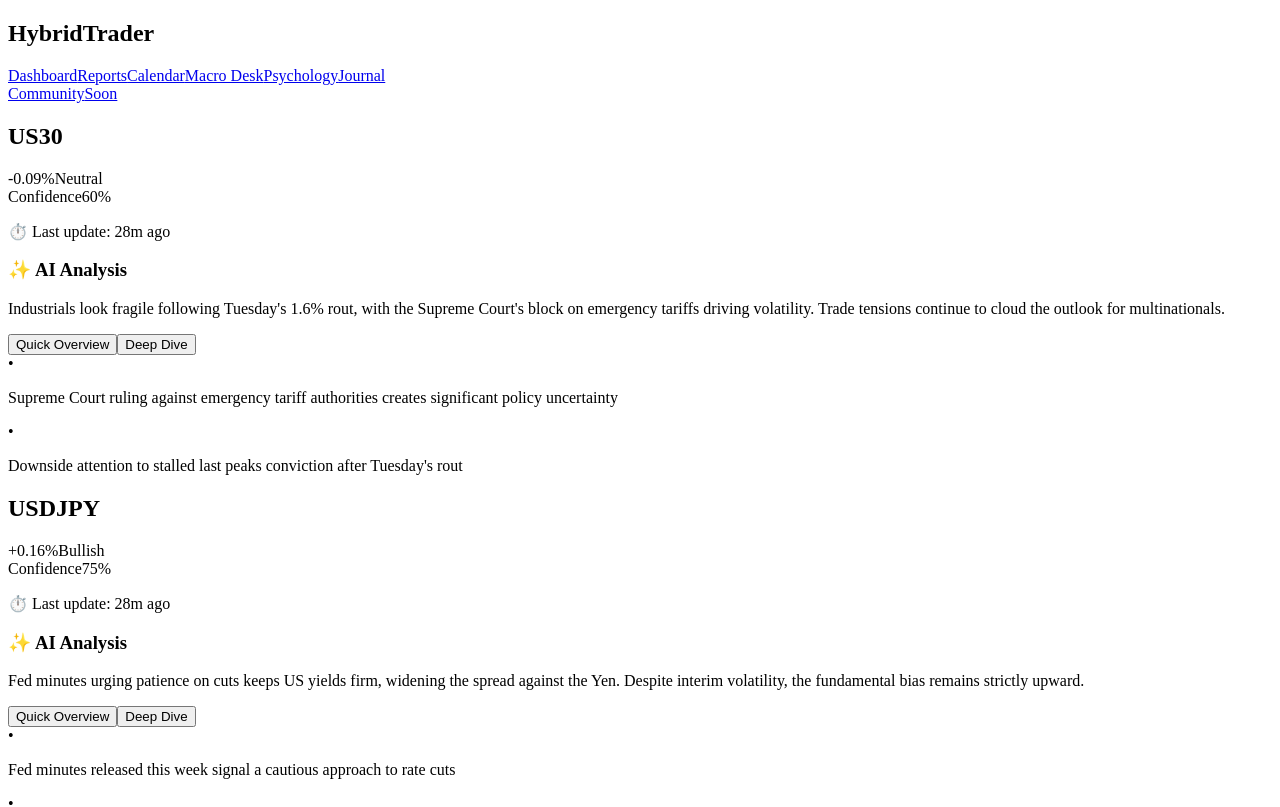
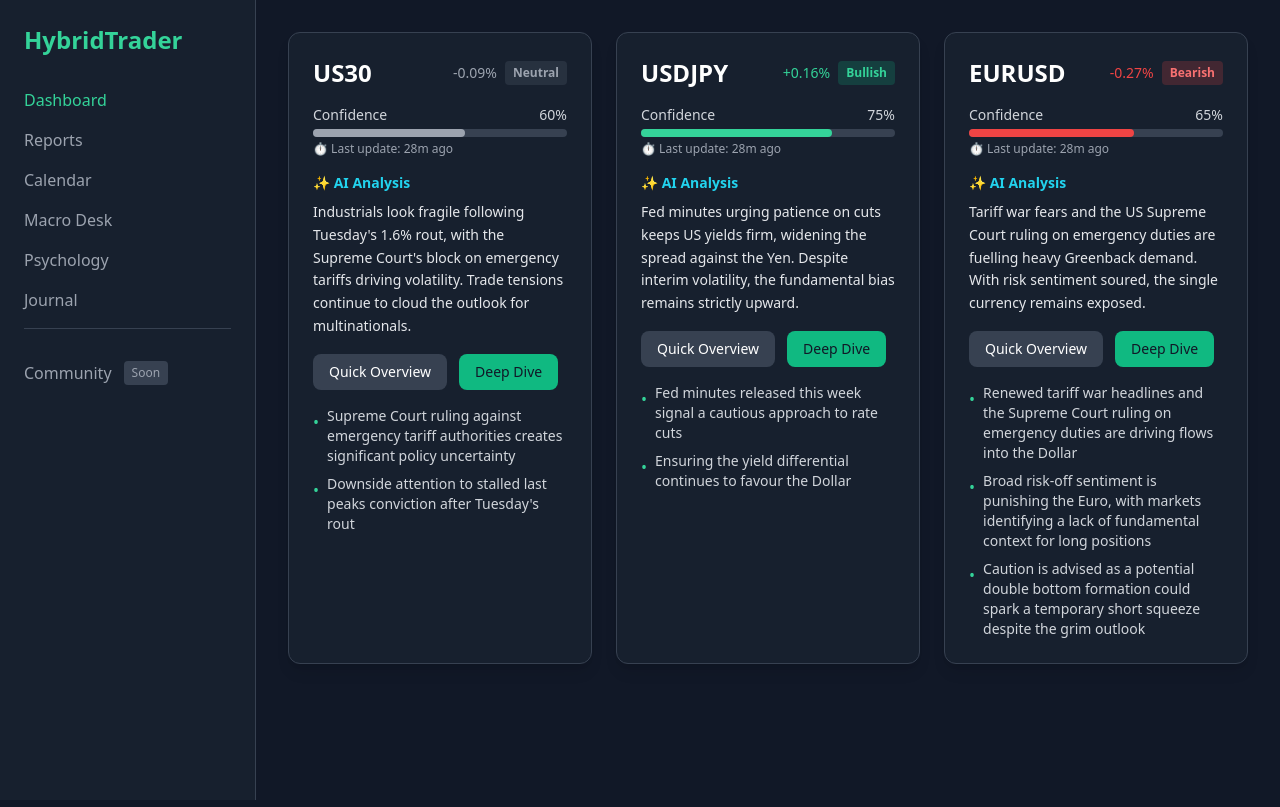
Before and after one commit to Yuan-ai-2026/deepseek, a Next.js app: page / in a window 1280 px wide. Shown: the top 807 px of the page. Built offline with nearby package versions, Linux system fonts and the light colour scheme; no server answers.

Commit message:
Create layout.tsx

```diff
--- /dev/null
+++ b/app/layout.tsx
@@ -0,0 +1,19 @@
+import type { Metadata } from "next";
+import "./globals.css";
+
+export const metadata: Metadata = {
+  title: "AI 交易仪表盘",
+  description: "由 DeepSeek 驱动的 AI 交易分析仪表盘",
+};
+
+export default function RootLayout({
+  children,
+}: {
+  children: React.ReactNode;
+}) {
+  return (
+    <html lang="zh-CN">
+      <body>{children}</body>
+    </html>
+  );
+}
```
